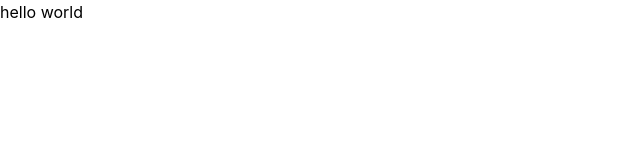
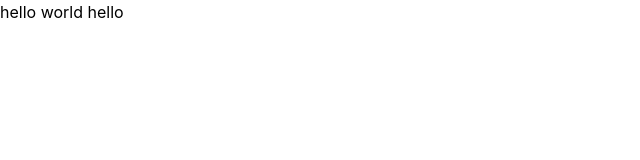
Before and after one commit to HariomSinghKumarOmGit/expense-tracker, a React (Vite) app: page /login in a window 1280 px wide. Shown: the top 160 px of the page, without its empty margins (0-640 px from the left). Built offline with nearby package versions, Linux system fonts and the light colour scheme; a web font is replaced by a local one.

Commit message:
hello world 2

```diff
--- a/src/components/layout/AuthLayout.jsx
+++ b/src/components/layout/AuthLayout.jsx
@@ -3,7 +3,7 @@ import React from 'react'
 const AuthLayout = () => {
   return (
     <div>
-      hello world
+      hello world hello
     </div>
   )
 }
```
